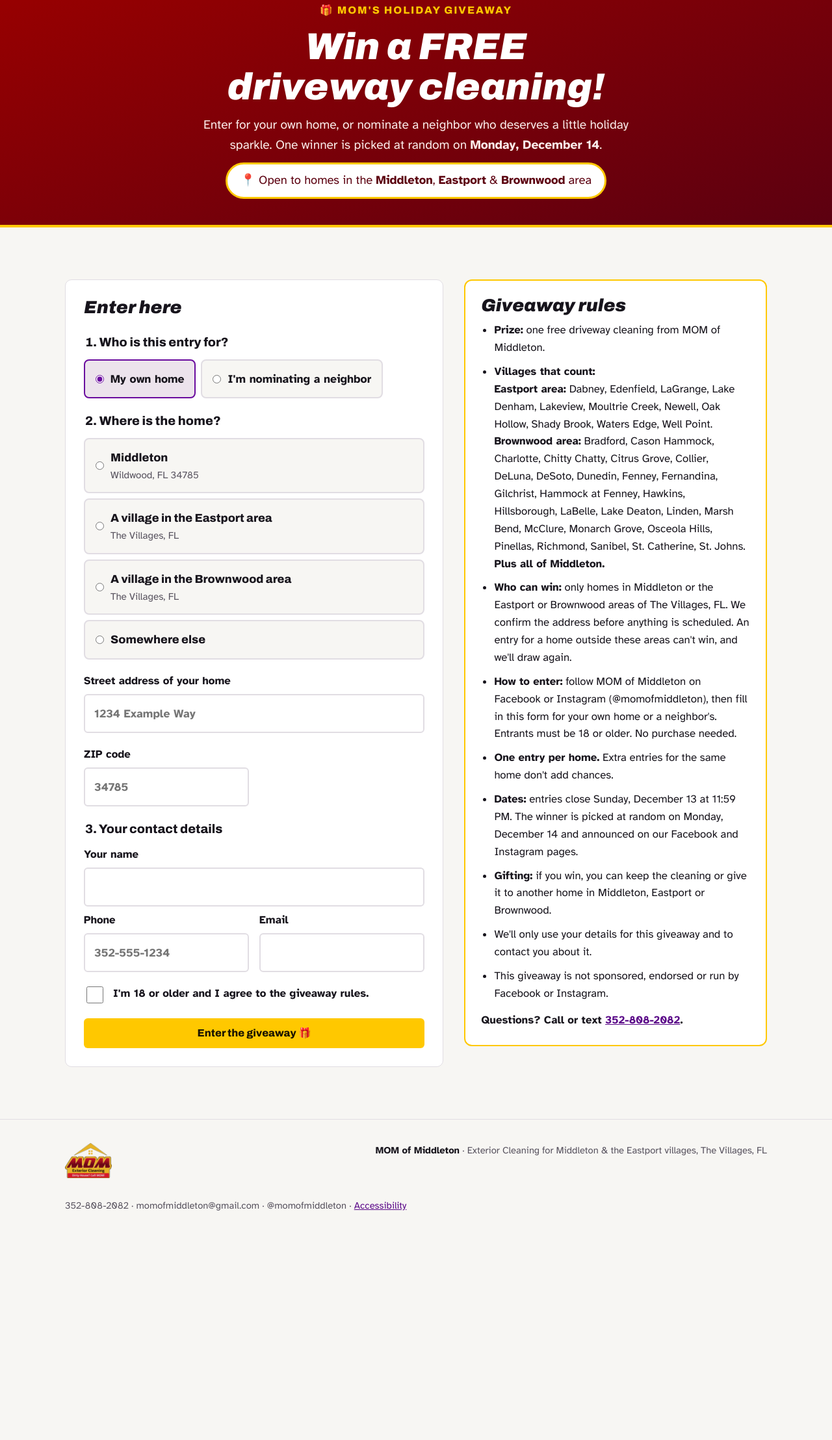
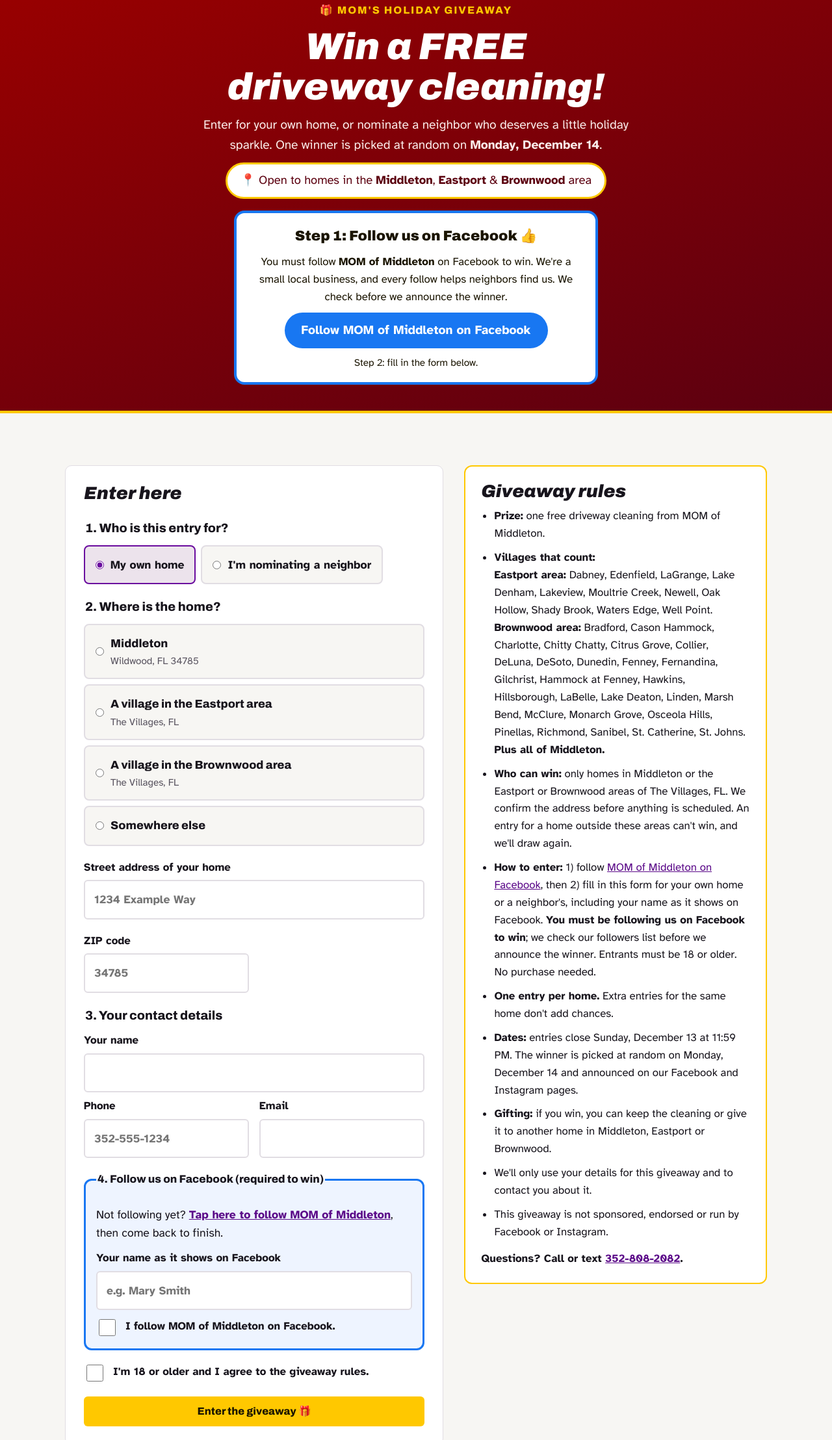
Before and after one commit to anisamgroup/mom-of-middleton, a website: page giveaway/index.html in a window 1280 px wide. Shown: the part 123-2339 px from the top of the page at 65% size. Before the commit the page ends 2027 px from the top, so only its background shows below. Drawn offline with Linux system fonts and the light colour scheme.

Commit message:
Giveaway: following MOM on Facebook required, front and center; Facebook name collected so it can be checked (#27)
Claude-Session: https://claude.ai/code/session_01XFHq9BVSaSedcDveQjfx22

Co-authored-by: CL <noreply@anthropic.com>

```diff
--- a/giveaway/index.html
+++ b/giveaway/index.html
@@ -29,6 +29,13 @@
 .gv input,.gv select,.gv textarea{font-size:1.1rem;padding:14px;background:var(--surface);border:2px solid var(--line)}
 .gv .seg label,.gv .opt{font-size:1.1rem;padding:14px 16px}
 .gv .opt small{font-size:.95rem}
+.gv-follow{display:grid;gap:10px;justify-items:center;background:#fff;color:#1A1400;border:4px solid #1877F2;border-radius:16px;padding:18px 22px;max-width:560px;margin:6px auto 0;text-align:center}
+.gv-follow .gv-step{font-family:var(--display);font-weight:900;font-size:1.35rem;margin:0;color:#1A1400}
+.gv-follow p{margin:0;font-size:1.05rem}
+.gv-fbbtn{display:inline-flex;align-items:center;gap:10px;background:#1877F2;color:#fff!important;font-weight:800;font-size:1.2rem;text-decoration:none;border-radius:999px;padding:12px 26px}
+.gv-fbbtn:hover{background:#0F5FCC}
+.gv-fbbox{display:grid;gap:12px;background:#EEF4FF;border:3px solid #1877F2;border-radius:12px;padding:16px}
+.gv-fbbox legend{font-size:1.05rem}
 .gv-check{display:flex!important;align-items:flex-start;gap:12px;font-weight:700}
 .gv-check input{width:26px;height:26px;flex:none;margin-top:2px;accent-color:var(--spray)}
 .gv-btn{justify-content:center;font-size:1.35rem;padding:18px 22px;border:3px solid var(--band);width:100%}
@@ -389,6 +396,12 @@ footer .wrap{display:flex;justify-content:space-between;gap:24px;flex-wrap:wrap}
       <h1>Win a FREE driveway cleaning!</h1>
       <p class="gv-lede">Enter for your own home, or nominate a neighbor who deserves a little holiday sparkle. One winner is picked at random on <b>Monday, December 14</b>.</p>
       <p class="gv-only">📍 Open to homes in the <b>Middleton</b>, <b>Eastport</b> &amp; <b>Brownwood</b> area</p>
+      <div class="gv-follow">
+        <p class="gv-step">Step 1: Follow us on Facebook 👍</p>
+        <p>You must follow <b>MOM of Middleton</b> on Facebook to win. We're a small local business, and every follow helps neighbors find us. We check before we announce the winner.</p>
+        <a class="gv-fbbtn" href="https://www.facebook.com/profile.php?id=61573810495118" target="_blank" rel="noopener">Follow MOM of Middleton on Facebook</a>
+        <p style="font-size:.95rem">Step 2: fill in the form below.</p>
+      </div>
     </div>
   </section>
 
@@ -402,7 +415,7 @@ footer .wrap{display:flex;justify-content:space-between;gap:24px;flex-wrap:wrap}
         </div>
         <div id="gv-soon" class="gv-msg" hidden>
           <h2 class="gv-h">Entries open Monday, November 16</h2>
-          <p>Come back on Nov 16 to enter. Follow us on Facebook or Instagram (@momofmiddleton) so you don't miss it!</p>
+          <p>Come back on Nov 16 to enter. Follow us on Facebook so you don't miss it (you'll need to follow us to win)!</p>
         </div>
 
         <form id="gv-form" novalidate>
@@ -461,6 +474,13 @@ footer .wrap{display:flex;justify-content:space-between;gap:24px;flex-wrap:wrap}
               </div>
             </fieldset>
 
+            <fieldset class="gv-fbbox">
+              <legend>4. Follow us on Facebook (required to win)</legend>
+              <p style="margin:0">Not following yet? <a href="https://www.facebook.com/profile.php?id=61573810495118" target="_blank" rel="noopener"><b>Tap here to follow MOM of Middleton</b></a>, then come back to finish.</p>
+              <label>Your name as it shows on Facebook <input name="fbName" autocomplete="off" required placeholder="e.g. Mary Smith"></label>
+              <label class="gv-check"><input type="checkbox" name="fbFollow" required> I follow MOM of Middleton on Facebook.</label>
+            </fieldset>
+
             <label class="gv-check"><input type="checkbox" name="agree" required> I'm 18 or older and I agree to the giveaway rules.</label>
 
             <p id="gv-err" class="gv-stop" role="alert" hidden></p>
@@ -477,6 +497,7 @@ footer .wrap{display:flex;justify-content:space-between;gap:24px;flex-wrap:wrap}
         <div id="gv-done" class="gv-msg" hidden tabindex="-1">
           <h2 class="gv-h">You're entered! 🎉</h2>
           <p id="gv-done-text">Good luck! We'll pick the winner at random on Monday, December 14 and announce it on our Facebook and Instagram pages. If you win, we'll call you to confirm the address and set up a day.</p>
+          <p><b>Remember: be sure you're following <a href="https://www.facebook.com/profile.php?id=61573810495118" target="_blank" rel="noopener">MOM of Middleton on Facebook</a>. You must be following us to win.</b></p>
           <p>Know another neighbor in Middleton, Eastport or Brownwood who deserves it? <a href="/giveaway/">Nominate them too</a>.</p>
         </div>
       </div>
@@ -487,7 +508,7 @@ footer .wrap{display:flex;justify-content:space-between;gap:24px;flex-wrap:wrap}
           <li><b>Prize:</b> one free driveway cleaning from MOM of Middleton.</li>
           <li><b>Villages that count:</b><br><b>Eastport area:</b> Dabney, Edenfield, LaGrange, Lake Denham, Lakeview, Moultrie Creek, Newell, Oak Hollow, Shady Brook, Waters Edge, Well Point.<br><b>Brownwood area:</b> Bradford, Cason Hammock, Charlotte, Chitty Chatty, Citrus Grove, Collier, DeLuna, DeSoto, Dunedin, Fenney, Fernandina, Gilchrist, Hammock at Fenney, Hawkins, Hillsborough, LaBelle, Lake Deaton, Linden, Marsh Bend, McClure, Monarch Grove, Osceola Hills, Pinellas, Richmond, Sanibel, St. Catherine, St. Johns.<br><b>Plus all of Middleton.</b></li>
           <li><b>Who can win:</b> only homes in Middleton or the Eastport or Brownwood areas of The Villages, FL. We confirm the address before anything is scheduled. An entry for a home outside these areas can't win, and we'll draw again.</li>
-          <li><b>How to enter:</b> follow MOM of Middleton on Facebook or Instagram (@momofmiddleton), then fill in this form for your own home or a neighbor's. Entrants must be 18 or older. No purchase needed.</li>
+          <li><b>How to enter:</b> 1) follow <a href="https://www.facebook.com/profile.php?id=61573810495118" target="_blank" rel="noopener">MOM of Middleton on Facebook</a>, then 2) fill in this form for your own home or a neighbor's, including your name as it shows on Facebook. <b>You must be following us on Facebook to win</b>; we check our followers list before we announce the winner. Entrants must be 18 or older. No purchase needed.</li>
           <li><b>One entry per home.</b> Extra entries for the same home don't add chances.</li>
           <li><b>Dates:</b> entries close Sunday, December 13 at 11:59 PM. The winner is picked at random on Monday, December 14 and announced on our Facebook and Instagram pages.</li>
           <li><b>Gifting:</b> if you win, you can keep the cleaning or give it to another home in Middleton, Eastport or Brownwood.</li>
@@ -535,12 +556,13 @@ footer .wrap{display:flex;justify-content:space-between;gap:24px;flex-wrap:wrap}
     var area=f.area.value, zip=(f.zip.value||'').trim(), msg='';
     if(!area) msg='Please choose where the home is.';
     else if(area==='other') msg='Sorry, this giveaway is only for homes in Middleton, Eastport or Brownwood.';
+    else if(!f.fbName.value.trim()||!f.fbFollow.checked) msg='Please follow MOM of Middleton on Facebook, type your name as it shows on Facebook, and tick the box. You must follow us to win.';
     else if(!f.checkValidity()) msg='Please fill in every box (address, village, ZIP, name, phone and email) and tick the 18+ box.';
     else if(!f.village.value) msg='Please choose your village. If it isn\'t on the list, choose "Somewhere else" above to get $50 off your first cleaning instead.';
     else if(!/^\d{5}$/.test(zip)) msg='Please enter a 5-digit ZIP code.';
     if(msg){err.textContent=msg;err.hidden=false;err.scrollIntoView({block:'center'});return;}
     var b=f.querySelector('button[type=submit]'); b.disabled=true; b.textContent='Sending…';
-    var p={forWho:f.forWho.value,area:area,nomName:f.nomName.value,why:f.why.value,address:f.address.value,village:f.village.value,zip:zip,name:f.name.value,phone:f.phone.value,email:f.email.value,agree:f.agree.checked,test:test};
+    var p={forWho:f.forWho.value,area:area,nomName:f.nomName.value,why:f.why.value,address:f.address.value,village:f.village.value,zip:zip,name:f.name.value,phone:f.phone.value,email:f.email.value,fbName:f.fbName.value,fbFollow:f.fbFollow.checked,agree:f.agree.checked,test:test};
     fetch('/.netlify/functions/giveaway',{method:'POST',headers:{'Content-Type':'application/json'},body:JSON.stringify(p)})
       .then(function(r){return r.json().then(function(j){return {ok:r.ok,j:j};});})
       .then(function(x){
```
Also changed, not shown: netlify/functions/giveaway.mjs (+8 -4 lines).
